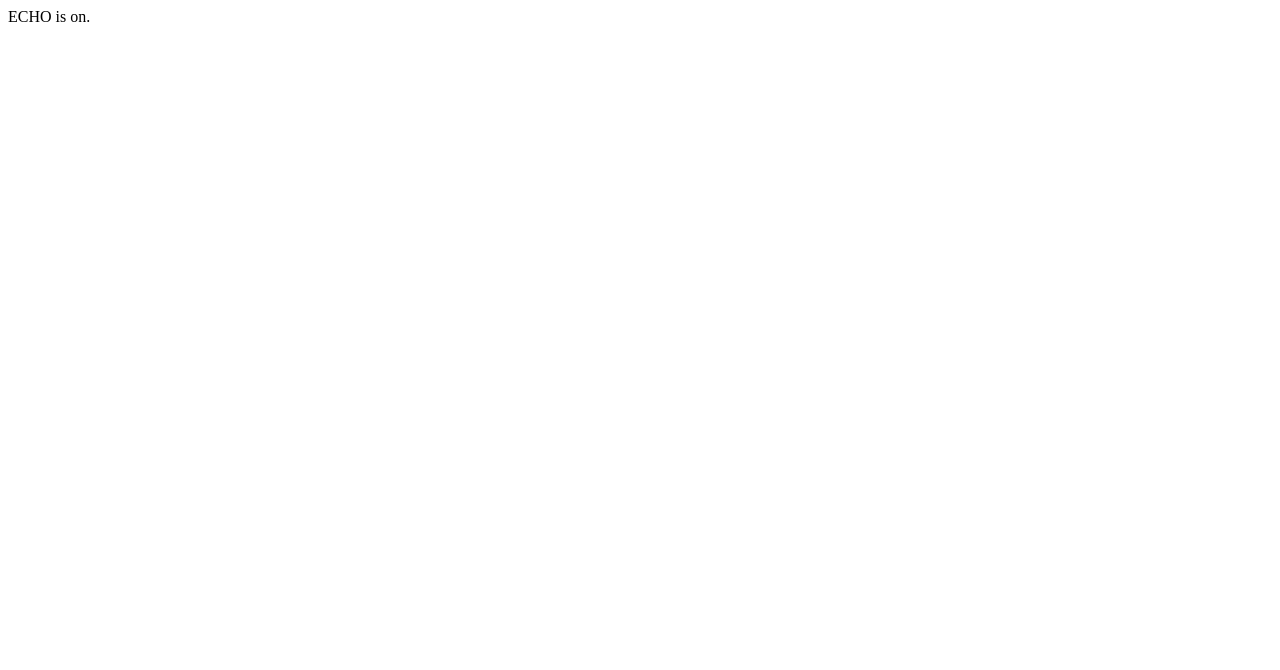
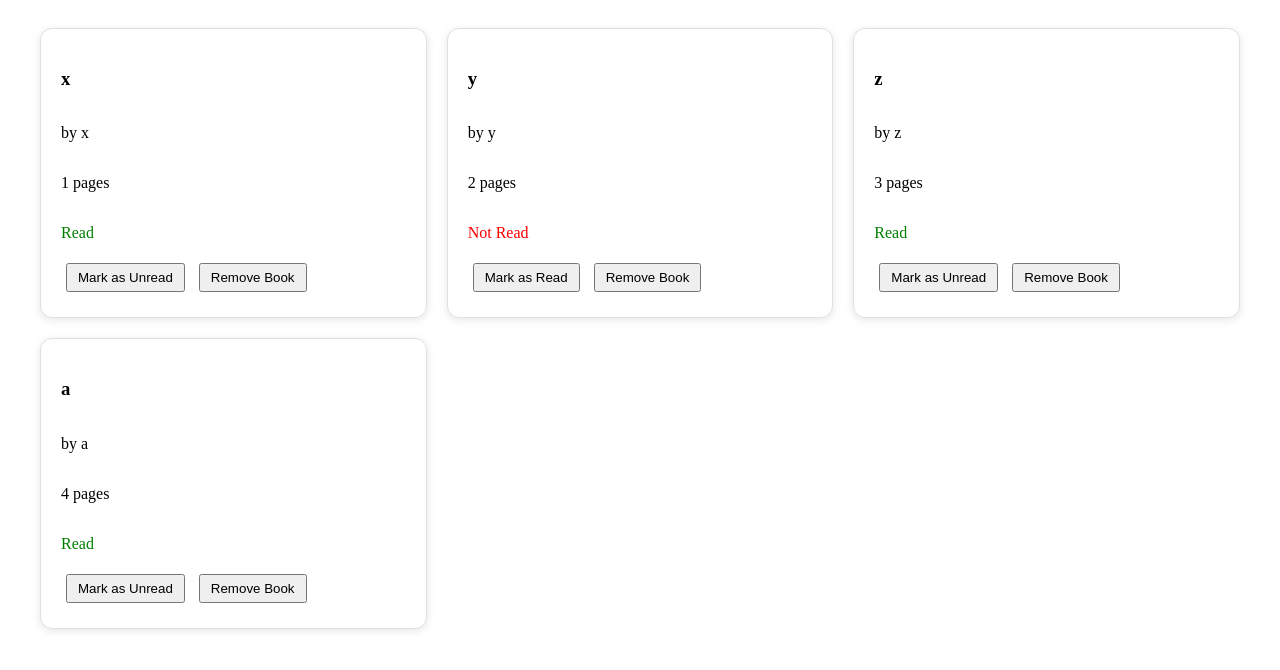
Before and after one commit to SheriNawaz/odin-library, a plain HTML site: page index.html in a window 1280 px wide. Drawn offline with Linux system fonts and the light colour scheme.

Commit message:
card design

```diff
--- a/index.html
+++ b/index.html
@@ -1 +1,15 @@
-ECHO is on.
+<html lang="en">
+<head>
+    <meta charset="UTF-8">
+    <meta name="viewport" content="width=device-width, initial-scale=1.0">
+    <title>Library</title>
+    <link rel="stylesheet" href="style.css">
+</head>
+<body>
+    <div id="books_container">
+
+    </div>
+
+    <script src="script.js"></script>
+</body>
+</html>
--- a/script.js
+++ b/script.js
@@ -1 +1,57 @@
-ECHO is on.
+const myLibrary = [];
+
+function Book(title, author, pages, read){
+    this.title = title;
+    this.author = author;
+    this.pages = pages;
+    this.read = read;
+}
+
+function addBookToLibrary(title, author, pages, read){
+    let id = crypto.randomUUID();
+    const book = {
+        id: id,
+        title: title,
+        author: author,
+        pages: pages,
+        read: read
+    }
+    myLibrary.push(book)
+    displayBooks();
+}
+
+function displayBooks() {
+    const container = document.querySelector("#books_container");
+    container.innerHTML = '';
+
+    for(let i = 0; i < myLibrary.length; i++) {
+        const book = myLibrary[i];
+        const bookCard = document.createElement('div');
+        bookCard.classList.add("book-card");
+        bookCard.setAttribute('data-id', book.id);
+
+        bookCard.innerHTML = `
+            <h3 class="book-title">${book.title}</h3>
+            <p class="book-author">by ${book.author}</p>
+            <p class="book-pages">${book.pages} pages</p>
+            <p class="book-status ${book.read ? 'read' : 'unread'}">
+                ${book.read ? 'Read' : 'Not Read'}
+            </p>
+            <div class="book-actions">
+                <button class="toggle-read-btn" onclick="toggleReadStatus('${book.id}')">
+                    ${book.read ? 'Mark as Unread' : 'Mark as Read'}
+                </button>
+                <button class="remove-btn" onclick="removeBook('${book.id}')">
+                    Remove Book
+                </button>
+            </div>
+        `;
+
+        container.appendChild(bookCard);
+    }
+}
+
+addBookToLibrary('x', 'x', 1, true);
+addBookToLibrary('y', 'y', 2, false);
+addBookToLibrary('z', 'z', 3, true);
+addBookToLibrary('a', 'a', 4, true);
--- a/style.css
+++ b/style.css
@@ -1 +1,28 @@
-ECHO is on.
+#books_container {
+    display: grid;
+    grid-template-columns: repeat(auto-fill, minmax(300px, 1fr));
+    gap: 20px;
+    padding: 20px;
+    max-width: 1200px;
+    margin: 0 auto;
+}
+
+.book-card {
+    background: white;
+    border: 1px solid #e0e0e0;
+    border-radius: 12px;
+    padding: 20px;
+    box-shadow: 0 2px 8px rgba(0, 0, 0, 0.1);
+    transition: transform 0.2s ease, box-shadow 0.2s ease;
+    display: flex;
+    flex-direction: column;
+    min-height: 200px;
+}
+
+.read { color: green; }
+.unread { color: red; }
+
+.book-actions button {
+    margin: 5px;
+    padding: 5px 10px;
+}
```
